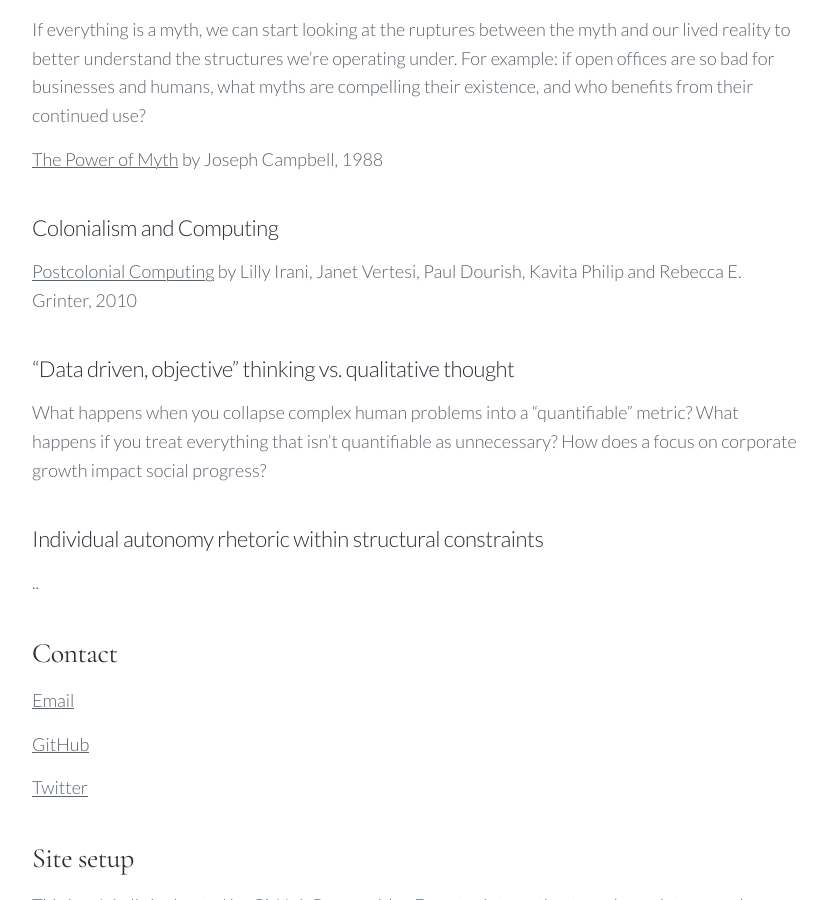
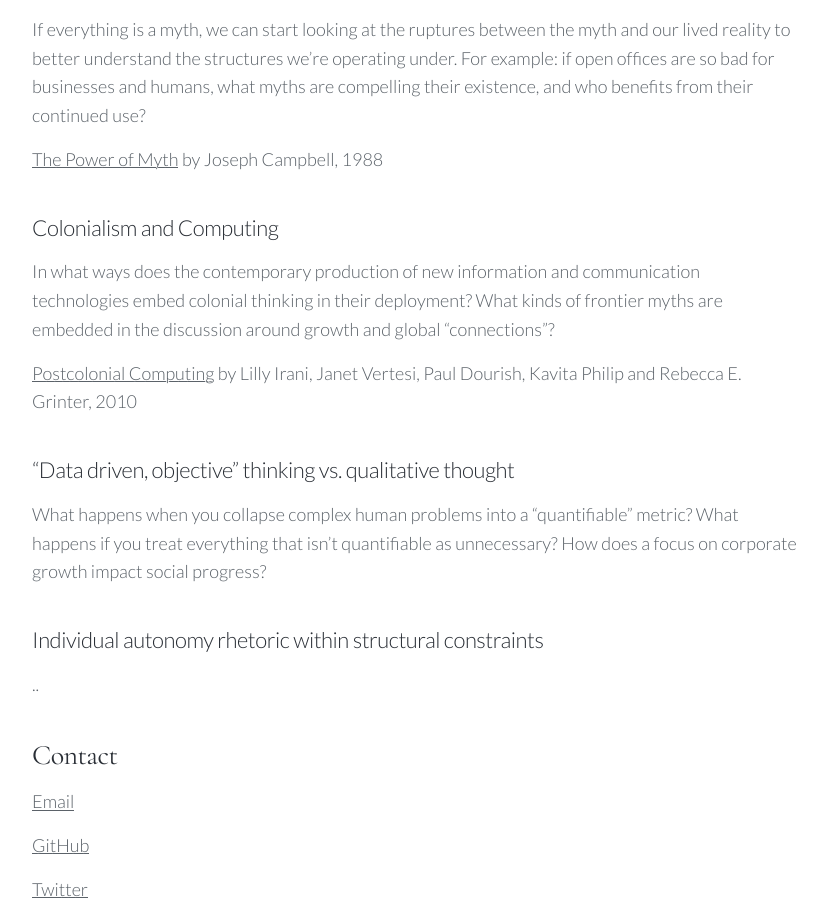
Before and after one commit to venetucci/personal-website, a Jekyll site: the page built from _pages/about.md, in a window 1280 px wide and 900 px high, scrolled down 2052 px. Shown: the whole window, without its empty margins (224-1051 px from the left). Built offline with Jekyll 4.4.1, drawn with Linux system fonts in a browser that asks for light colours; nearby versions of some CDN libraries.

Commit message:
Update from Forestry.io Michelle Venetucci Harvey updated _pages/about.md

```diff
--- a/_pages/about.md
+++ b/_pages/about.md
@@ -55,6 +55,8 @@
 
 ### Colonialism and Computing
 
+In what ways does the contemporary production of new information and communication technologies embed colonial thinking in their deployment? What kinds of frontier myths are embedded in the discussion around growth and global "connections"?
+
 [Postcolonial Computing](http://www.dourish.com/publications/2010/chi2010-postcolonial.pdf) by Lilly Irani, Janet Vertesi, Paul Dourish, Kavita Philip and Rebecca E. Grinter, 2010
 
 ### "Data driven, objective" thinking vs. qualitative thought
```
